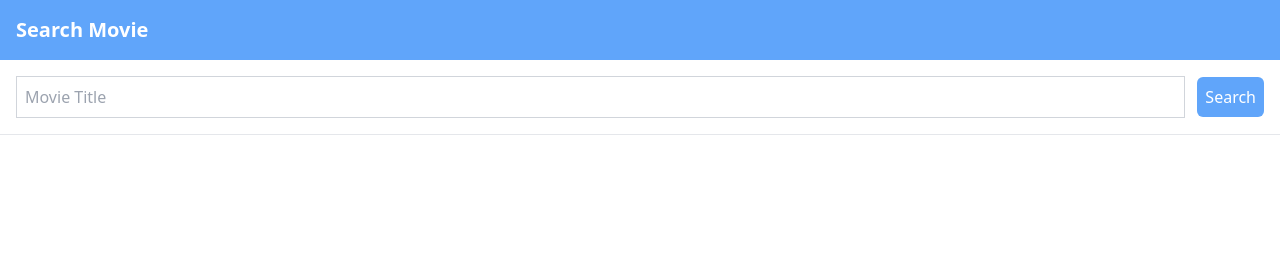
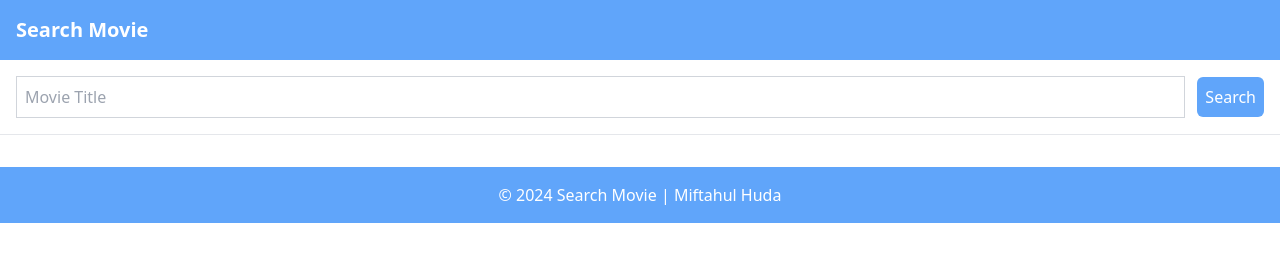
Before and after one commit to MiftahulH23/SearchMovie, a plain HTML site: page index.html in a window 1280 px wide. Drawn offline with nearby package versions, Linux system fonts and the light colour scheme.

Commit message:
Add footer section to index.html with copyright information

```diff
--- a/index.html
+++ b/index.html
@@ -77,6 +77,9 @@
         </div>
       </div>
     </div>
+    <footer class="bg-blue-400 p-4 text-center text-white">
+      <p>&copy; 2024 Search Movie | Miftahul Huda</p>
+    </footer>
 
     <script src="js/script.js"></script>
   </body>
```
